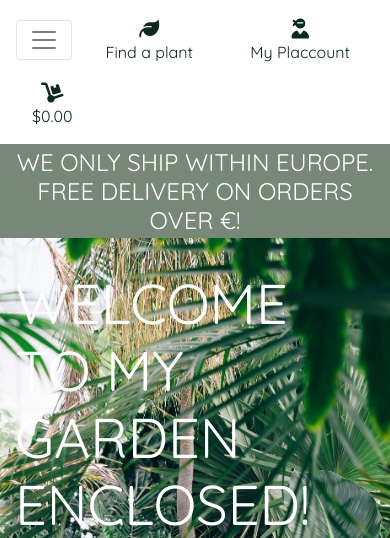
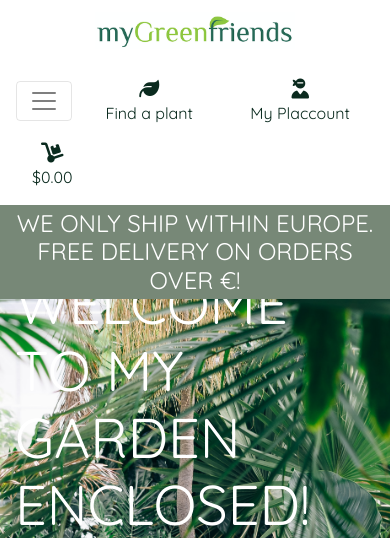
Before and after one commit to Honey20103/mygreenfriends, a Django app: page / in a window 390 px wide. Shown: the top 538 px of the page. Run offline with Django 3.2, Linux system fonts and the light colour scheme; some libraries are stand-ins or nearby versions.

Commit message:
feat: added company logo on mobile view

```diff
--- a/templates/base.html
+++ b/templates/base.html
@@ -35,13 +35,14 @@
     {% endblock %}
 
     <title>myGreenfriends {% block extra_title %}{% endblock %}</title>
+    <link rel="icon" type="image/png" sizes="32x32" href="{% static 'img/favicon.png' %}">
   </head>
   <body>
     <header class="container-fluid fixed-top">
         <div id="topnav" class="row bg-white pt-lg-2 d-none d-lg-flex">
             <div class="col-12 col-lg-4 my-auto py-1 py-lg-0 text-center text-lg-left">
                 <a href="{% url 'home' %}" class="nav-link main-logo-link">
-                    <h2 class="text-black my-0"><strong>myGreenfriends</strong></h2>
+                    <img src="{% static 'img/jpg.png' %}" width="300" alt="myGreenFriends">
                 </a>
             </div>
             <div class="col-12 col-lg-4 my-auto py-1 py-lg-0">
@@ -98,13 +99,18 @@
             </div>
 
         </div>
+        <div class="row bg-white justify-content-center">
+         {% include 'includes/mobile-logo.html' %}
+        </div>
         <div class="row bg-white">
                         <nav class="navbar navbar-expand-lg navbar-light w-100">
                 <button class="navbar-toggler" type="button" data-toggle="collapse" data-target="#main-nav" aria-controls="main-nav" aria-expanded="false" aria-label="Toggle navigation">
                     <span class="navbar-toggler-icon"></span>
                 </button>
+
                 {% include 'includes/mobile-top-header.html' %}
                 {% include 'includes/main-nav.html' %}
+
 
             </nav>
         </div>
--- a/templates/includes/main-nav.html
+++ b/templates/includes/main-nav.html
@@ -18,7 +18,7 @@
 
         <li class="nav-item">
             <a class="logo-font font-weight-bold nav-link text-black mr-5" href="{% url 'products' %}" id="allplants-link" aria-haspopup="true" aria-expanded="false">
-                All Plants
+                About Us
             </a>
         </li>
 
--- /dev/null
+++ b/templates/includes/mobile-logo.html
@@ -0,0 +1,9 @@
+{% load static %}
+
+   <li id="topnav" class="row bg-white d-block d-lg-none">
+            <div class="col-6 col-sm-4 my-auto py-1 py-lg-0 text-center ">
+                <a href="{% url 'home' %}" class="nav-link main-logo-link">
+                    <img src="{% static 'img/jpg.png' %}" width="200" alt="myGreenFriends">
+                </a>
+            </div>
+            </li>
```
Also changed, not shown: static/img/favicon.png (added), static/img/jpg.png (added), static/img/mygreenfriends-logo.png (added).
